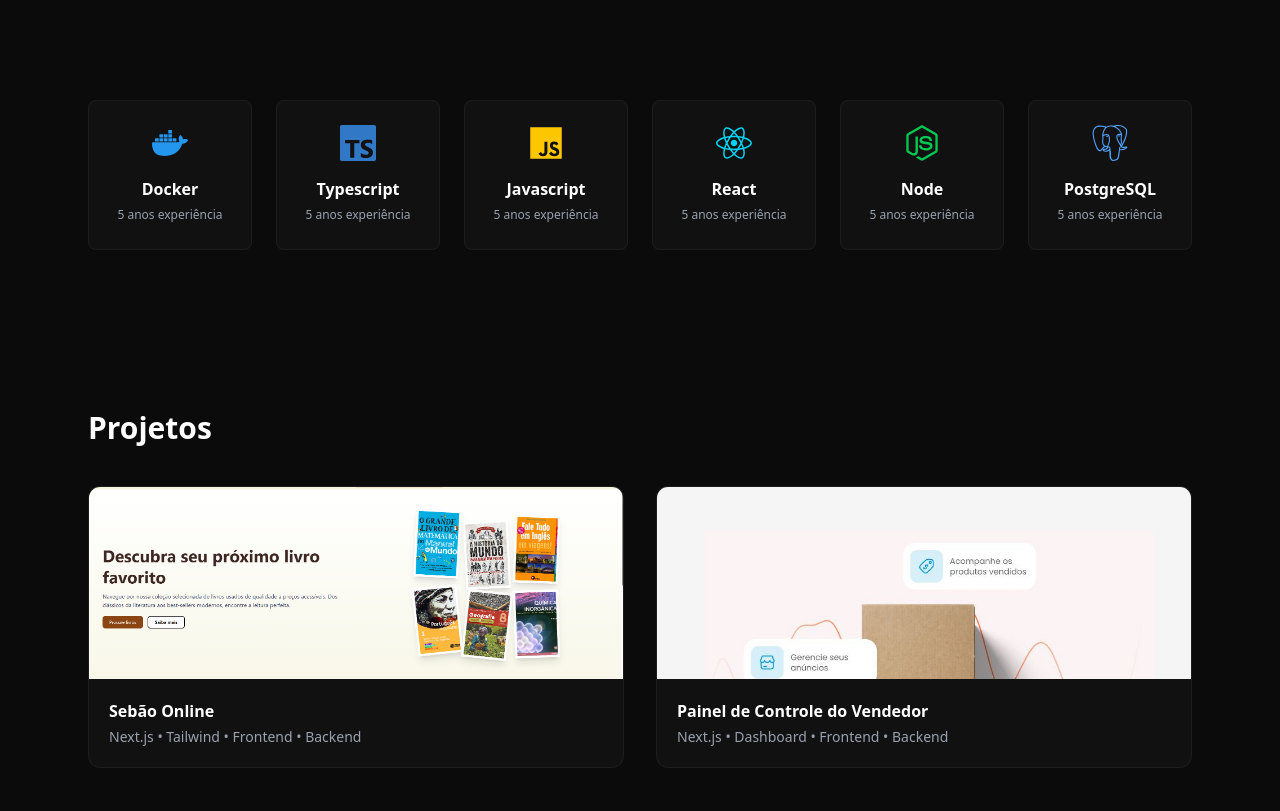
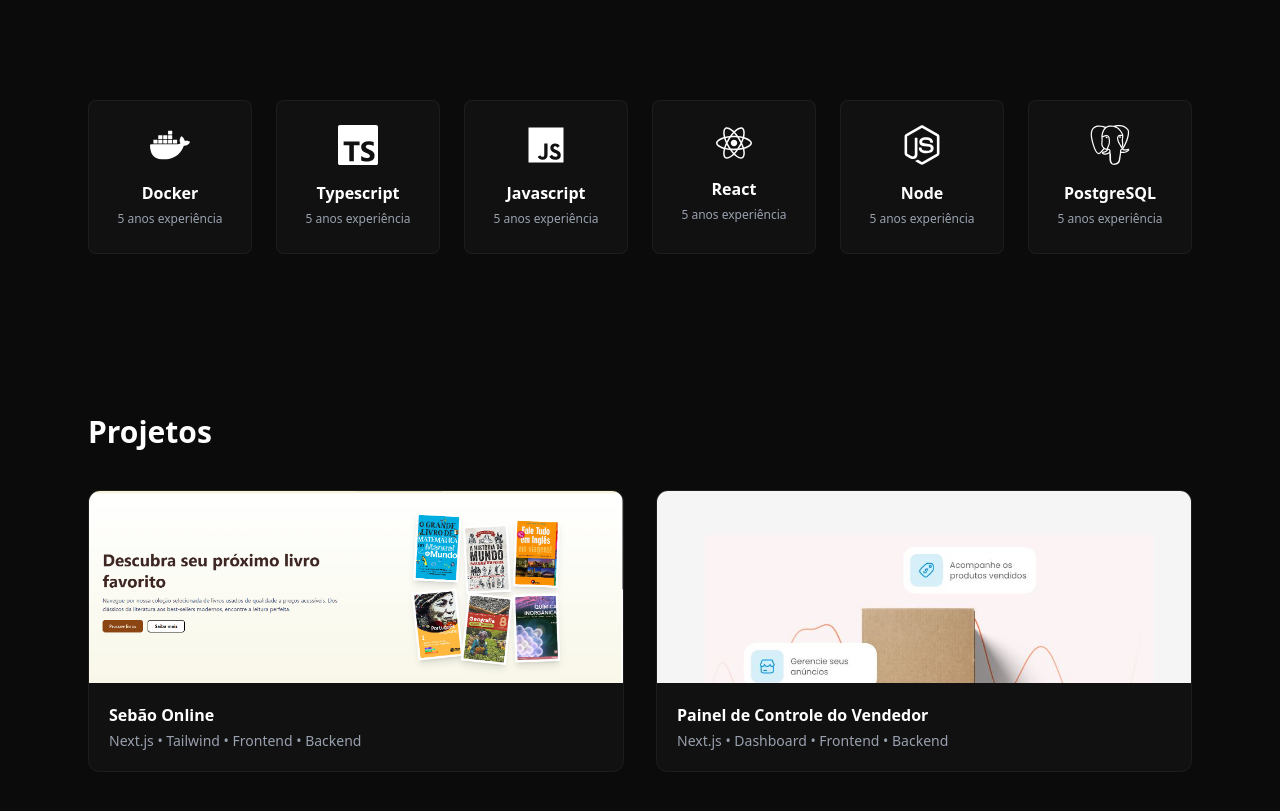
Before and after one commit to fbmcarmo/portfolio, a Next.js app: page / in a window 1280 px wide. Shown: the part 780-1591 px from the top of the page. Built offline with nearby package versions, Linux system fonts and the light colour scheme.

Commit message:
aumentei tamanho dos icones e padronizei

```diff
--- a/src/components/Skills/index.jsx
+++ b/src/components/Skills/index.jsx
@@ -9,30 +9,32 @@ import {
   SiPostgresql,
 } from "react-icons/si"
 
+const iconClass = "w-10 h-10";
+
 const skills = [
   {
     name: "Docker",
-    icon: <SiDocker className="text-[#2496ED]" />,
+    icon: <SiDocker className={`${iconClass} "text-[#2496ED]`} />,
   },
   {
     name: "Typescript",
-    icon: <SiTypescript className="text-[#3178C6]" />,
+    icon: <SiTypescript className={`${iconClass} "text-[#3178C6]`} />,
   },
   {
     name: "Javascript",
-    icon: <FaJs className="text-yellow-400" />,
+    icon: <FaJs className={`${iconClass} "text-yellow-400`} />,
   },
   {
     name: "React",
-    icon: <FaReact className="text-cyan-400" />,
+    icon: <FaReact className={`${iconClass}"text-cyan-400`} />,
   },
   {
     name: "Node",
-    icon: <FaNodeJs className="text-green-500" />,
+    icon: <FaNodeJs className={`${iconClass} "text-green-500`} />,
   },
   {
     name: "PostgreSQL",
-    icon: <SiPostgresql className="text-blue-400" />,
+    icon: <SiPostgresql className={`${iconClass} "text-blue-400`} />,
   },
 ]
 
```
